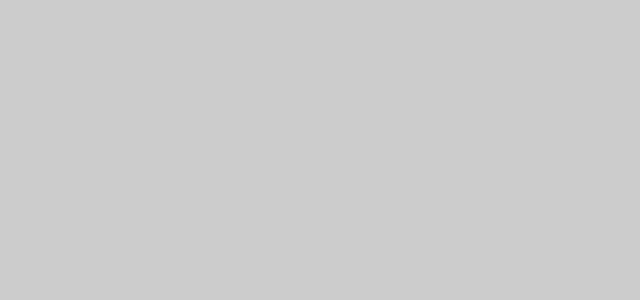
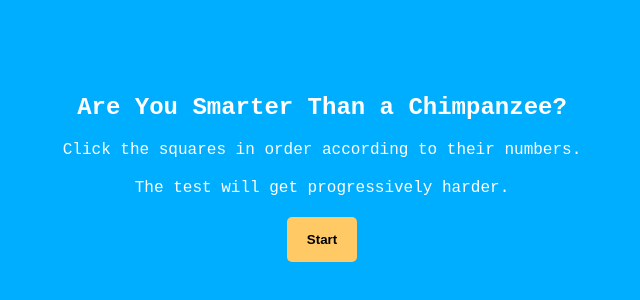
Before and after one commit to rachidelaid/human-benchmark, a React (Create React App) app: page /chimp in a window 1280 px wide. Before the commit this address had no page. Shown: the part 222-522 px from the top of the page, without its empty margins (318-958 px from the left). Built offline with nearby package versions, Linux system fonts and the light colour scheme.

Commit message:
chimp test done

```diff
--- a/src/App.js
+++ b/src/App.js
@@ -7,6 +7,7 @@ import Number from './pages/Number';
 import Aim from './pages/Aim';
 import Sequence from './pages/Sequence';
 import Visual from './pages/Visual';
+import Chimp from './pages/Chimp';
 
 function App() {
   return (
@@ -19,6 +20,7 @@ function App() {
         <Route exact path="/aim" element={<Aim />} />
         <Route exact path="/sequence" element={<Sequence />} />
         <Route exact path="/visual" element={<Visual />} />
+        <Route exact path="/chimp" element={<Chimp />} />
       </Routes>
     </BrowserRouter>
   );
--- a/src/index.css
+++ b/src/index.css
@@ -3,6 +3,7 @@
 *::before {
   margin: 0;
   padding: 0;
+  user-select: none;
 }
 
 :root {
@@ -165,7 +166,8 @@ svg {
 }
 
 .sequence .game,
-.visual .game {
+.visual .game,
+.chimp .game {
   display: grid;
   grid-template-columns: 1fr 1fr 1fr;
   gap: 10px;
@@ -225,3 +227,34 @@ svg {
   align-items: center;
   gap: 100px;
 }
+
+.chimp .game {
+  grid-template-columns: repeat(9, 60px);
+  grid-template-rows: repeat(7, 60px);
+  gap: 20px;
+}
+
+.chimp .game > div {
+  width: 60px;
+  height: 60px;
+  border-radius: 5px;
+  border: rgba(255, 255, 255, 0.5) 4px solid;
+  transition: all 0.2s ease-in-out;
+  cursor: pointer;
+  color: #fff;
+  display: flex;
+  justify-content: center;
+  align-items: center;
+  font-weight: bold;
+  font-size: 30px;
+  visibility: hidden;
+}
+
+.chimp .game > div:hover {
+  border-color: #fff;
+}
+
+.chimp .game > .active {
+  border-color: #fff;
+  background-color: #fff;
+}
--- a/src/index.js
+++ b/src/index.js
@@ -3,4 +3,9 @@ import ReactDOM from 'react-dom';
 import App from './App';
 import './index.css';
 
-ReactDOM.render(<App />, document.getElementById('root'));
+ReactDOM.render(
+  <React.StrictMode>
+    <App />
+  </React.StrictMode>,
+  document.getElementById('root')
+);
--- /dev/null
+++ b/src/pages/Chimp.jsx
@@ -0,0 +1,144 @@
+import { useRef, useState } from 'react';
+
+const Chimp = () => {
+  const [status, setStatus] = useState('start');
+  const [curNum, setCurNum] = useState(1);
+  const [hidden, setHidden] = useState(false);
+
+  const lives = useRef(3);
+  const level = useRef(1);
+  const array = useRef([]);
+  const indexes = useRef([]);
+  const genArr = () => {
+    array.current = [...Array(level.current + 3).keys()].map((x) => x + 1);
+  };
+
+  const genIndexes = () => {
+    const arr = [];
+    while (true) {
+      if (arr.length === level.current + 3) {
+        break;
+      }
+
+      let r = Math.floor(Math.random() * 9 * 7);
+      if (!arr.includes(r)) {
+        arr.push(r);
+      }
+    }
+    indexes.current = arr;
+  };
+
+  const hide = () => {
+    document
+      .querySelectorAll('.game div')
+      .forEach((d) => d.classList.add('active'));
+  };
+
+  const reset = () => {
+    setCurNum(1);
+    setHidden(false);
+    document.querySelectorAll('.game div').forEach((d) => {
+      d.classList.remove('active');
+      d.innerText = '';
+      d.style.visibility = 'hidden';
+    });
+  };
+
+  const show = async () => {
+    reset();
+    setTimeout(() => {
+      if (document.querySelector('.game')) {
+        for (let i = 0; i < indexes.current.length; i++) {
+          const index = indexes.current[i];
+          document.querySelector(`#cell-${index}`).innerText = array.current[i];
+          document.querySelector(`#cell-${index}`).style.visibility = 'visible';
+        }
+      }
+    }, 500);
+  };
+
+  const start = () => {
+    genArr();
+    genIndexes();
+    setStatus('game');
+
+    setTimeout(() => {
+      show();
+    }, 10);
+  };
+
+  const check = (e) => {
+    if (!hidden) {
+      hide();
+      setHidden(true);
+      return;
+    }
+
+    e.target.classList.remove('active');
+
+    if (curNum == e.target.innerText) {
+      if (curNum === array.current.length) {
+        level.current++;
+        genArr();
+        genIndexes();
+        show();
+      } else {
+        setCurNum(curNum + 1);
+      }
+    } else {
+      lives.current--;
+      genArr();
+      genIndexes();
+      show();
+
+      if (lives.current === 0) {
+        setStatus('result');
+      }
+    }
+  };
+
+  return (
+    <div className="chimp main">
+      {status === 'start' && (
+        <>
+          <h2>Are You Smarter Than a Chimpanzee?</h2>
+          <p>Click the squares in order according to their numbers.</p>
+          <p>The test will get progressively harder.</p>
+          <button className="primary-btn" onClick={start}>
+            Start
+          </button>
+        </>
+      )}
+
+      {status === 'game' && (
+        <>
+          <div className="game">
+            {[...Array(9 * 7).keys()].map((x) => (
+              <div key={x} id={`cell-${x}`} onClick={check}></div>
+            ))}
+          </div>
+        </>
+      )}
+
+      {status === 'next' && (
+        <>
+          <p>NUMBERS</p>
+          <h1>{level.current}</h1>
+          <p>STRIKES</p>
+          <h1>{lives} of 3</h1>
+          <button className="primary-btn">Continue</button>
+        </>
+      )}
+
+      {status === 'result' && (
+        <>
+          <p>Score</p>
+          <h1>{level.current}</h1>
+          <a href="/">Home</a>
+        </>
+      )}
+    </div>
+  );
+};
+
+export default Chimp;
```
